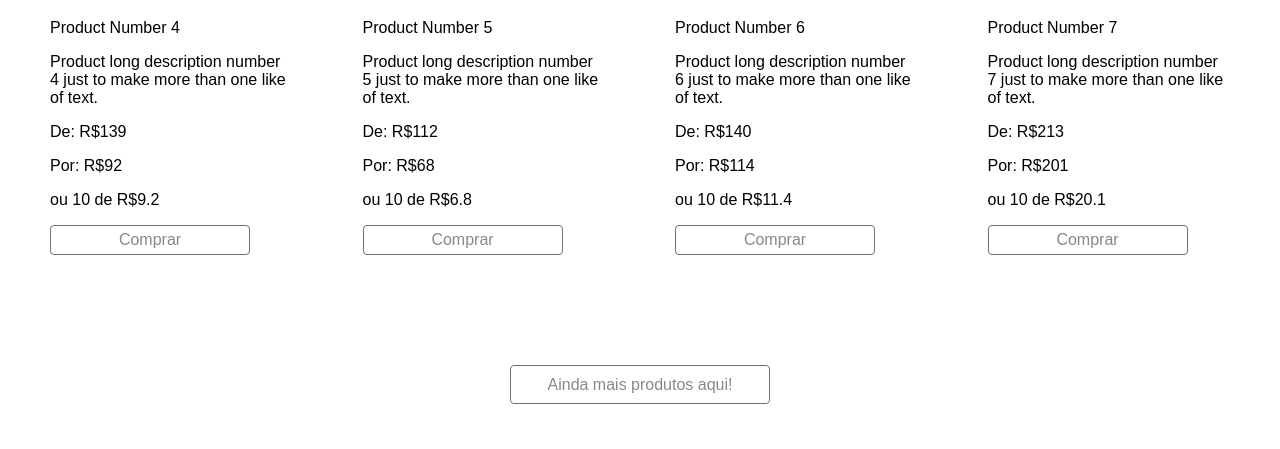
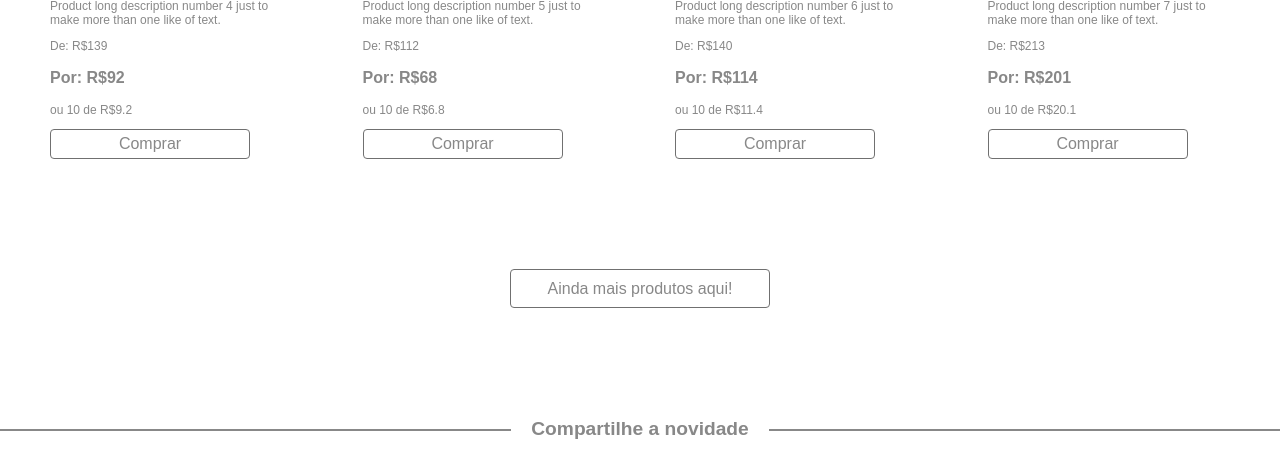
Before and after one commit to PedroQuintella/prova-labprogint, a Flask app: page / in a window 1280 px wide. Shown: the part 1454-1903 px from the top of the page. Run offline with Flask 2, Linux system fonts and the light colour scheme.

Commit message:
Feat: Feita a estilização dos cards de produtos na página index.html
Foi feita a estilização das informações presentes nos cards de produtos na página index.html, e alterado o id de um elemento parágrafo.

```diff
--- a/application/view/static/css/style.css
+++ b/application/view/static/css/style.css
@@ -225,6 +225,37 @@
     margin: 0;
 }
 
+#nomeProduto {
+    font-size: 14px;
+    font-family: Arial, Helvetica, sans-serif;
+    color: #888888;
+}
+
+#descricaoProduto {
+    font-size: 12px;
+    font-family: Arial, Helvetica, sans-serif;
+    color: #888888;
+}
+
+#precoNormal {
+    font-size: 12px;
+    font-family: Arial, Helvetica, sans-serif;
+    color: #888888;
+}
+
+#precoPromocional {
+    font-size: 16px;
+    font-family: Arial, Helvetica, sans-serif;
+    font-weight: bold;
+    color: #888888;
+}
+
+#parcelamento {
+    font-size: 12px;
+    font-family: Arial, Helvetica, sans-serif;
+    color: #888888;
+}
+
 
 .title-lines {
     overflow: hidden;
--- a/application/view/templates/index.html
+++ b/application/view/templates/index.html
@@ -63,7 +63,7 @@
                 <img id="fotoProduto" src="https:{{produto.get_fotoProduto()}}">
                 <p id="nomeProduto">{{produto.get_nome()}}</p>
                 <p id="descricaoProduto">{{produto.get_descricao()}}</p>
-                <p id="precoPadrao">De: R${{produto.get_precoNormal()}}</p>
+                <p id="precoNormal">De: R${{produto.get_precoNormal()}}</p>
                 <p id="precoPromocional">Por: R${{produto.get_precoPromocional()}}</p>
                 <p id="parcelamento">ou {{produto.get_qtdParcela()}} de R${{produto.get_valorParcela()}}</p>
                 <button id="botaoComprar">Comprar</button>
```
